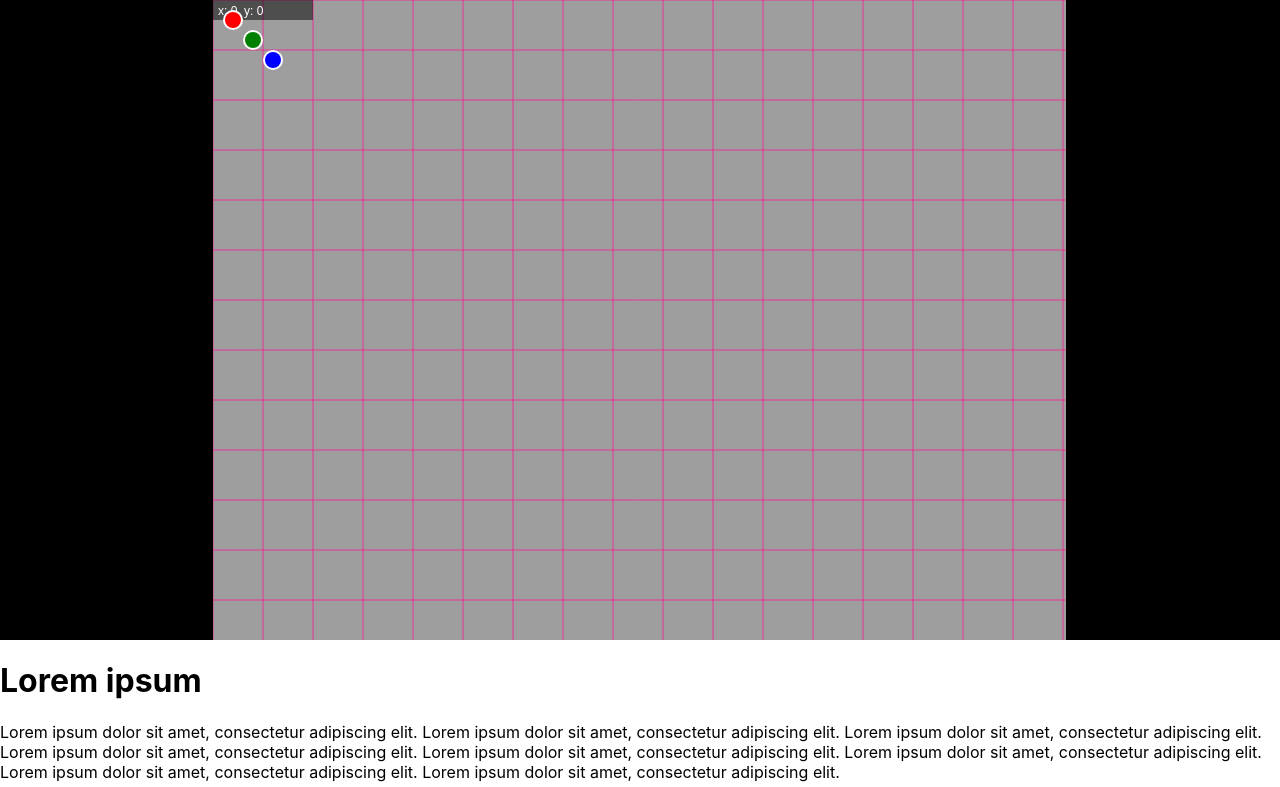
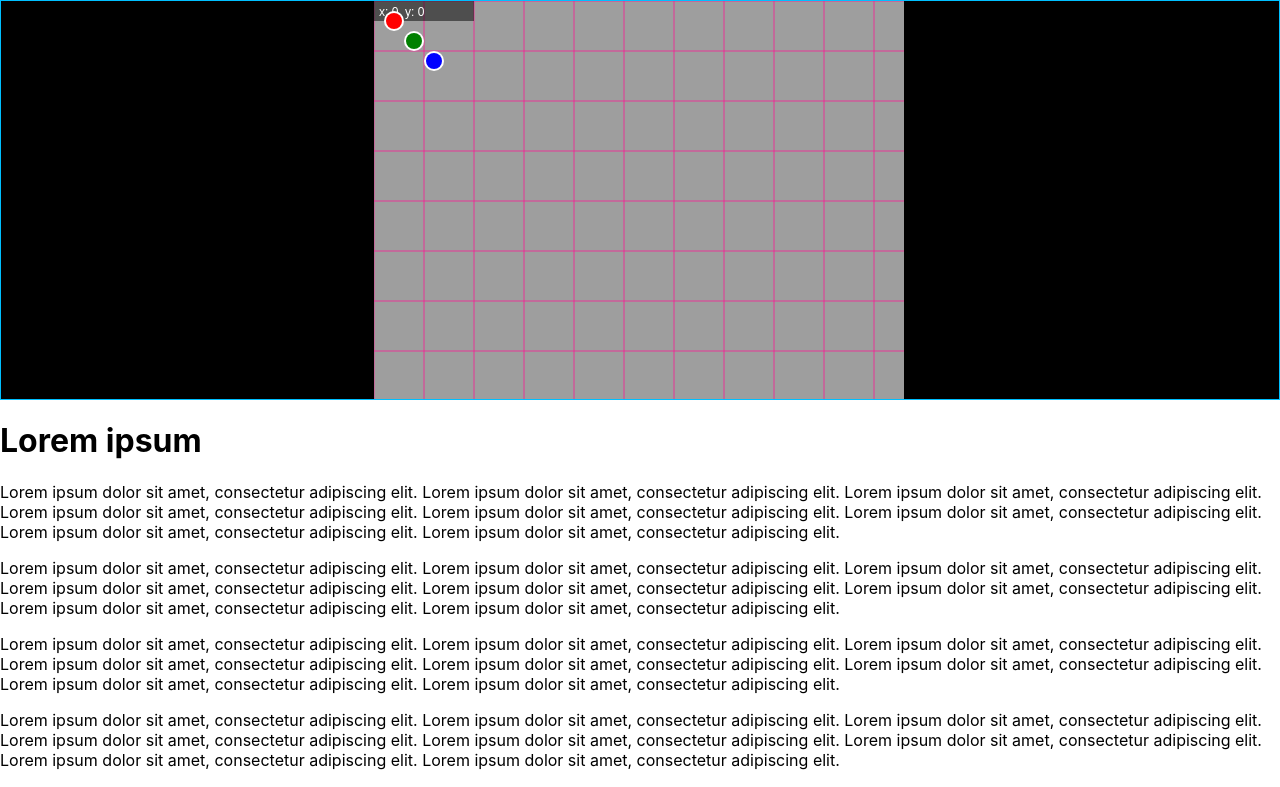
Before and after one commit to Xaxis/react-canvas, a React (Create React App) app: page / in a window 1280 px wide. Shown: the top 787 px of the page. Built offline with nearby package versions, Linux system fonts and the light colour scheme; the HTML template or start-up script is replaced by a standard one.

Commit message:
Restructured image scaling to maximize screen equity while maintaining aspect ratios with the assumption of a fixed height container around the canvas

```diff
--- a/public/index.html
+++ b/public/index.html
@@ -3,7 +3,7 @@
   <head>
     <meta charset="utf-8" />
     <link rel="icon" href="data:,">
-    <meta name="viewport" content="width=device-width, initial-scale=1" />
+    <meta name="viewport" content="width=device-width, initial-scale=1.0, minimum-scale=1.0">
     <meta
       name="description"
       content="A simple canvas dot selector hook and component for React."
--- a/src/index.css
+++ b/src/index.css
@@ -1,3 +1,7 @@
+* {
+  box-sizing: border-box;
+}
+
 body {
   margin: 0;
   font-family: -apple-system, BlinkMacSystemFont, 'Segoe UI', 'Roboto', 'Oxygen',
@@ -5,6 +9,8 @@
     sans-serif;
   -webkit-font-smoothing: antialiased;
   -moz-osx-font-smoothing: grayscale;
+  height: 100vh;
+  min-height: 100vh;
 }
 
 code {
@@ -15,13 +21,14 @@
 div.App {
 }
 
-div.App > div.CanvasContainer  > canvas {
+div.App > div.CanvasContainer {
   display: flex;
   flex-direction: column;
   justify-content: center;
   align-items: center;
   width: 100%;
-  height: 600px;
+  height: 400px;
+  border: 1px solid deepskyblue;
 }
 
 div.App > div.CanvasContainer > canvas {
--- a/src/useCanvasDotSelector.jsx
+++ b/src/useCanvasDotSelector.jsx
@@ -297,10 +297,16 @@
             const canvasElmWidth = ctx.canvas.width / resizeScaleRatio.x
             const canvasElmHeight = ctx.canvas.height / resizeScaleRatio.y
 
-            // Scale image dimensions to fit canvas and maintain aspect ratio
-            const aspectRatio = bgImage.width / bgImage.height
-            const newImgWidth = canvasElmHeight * aspectRatio
-            const newImgHeight = canvasElmHeight
+            // Scale image dimensions to fit within the browser window width and maintain aspect ratio
+            let aspectRatio = bgImage.width / bgImage.height
+            let newImgWidth = canvasElmWidth
+            let newImgHeight = canvasElmWidth / aspectRatio
+
+            // Prevent image height from exceeding the canvas height
+            if (newImgHeight > canvasElmHeight) {
+                newImgWidth = canvasElmHeight * aspectRatio
+                newImgHeight = canvasElmHeight
+            }
 
             // Get coordinates of the centered bg image inside the canvas. These are used to track the offsets for the
             // start of the relative coordinate system
@@ -535,10 +541,23 @@
     useEffect(() => {
         if (Object.keys(trackingShapes).length) {
             const ctx = canvasRef.current.getContext('2d', { alpha: false })
+            const canvasElmWidth = ctx.canvas.width / resizeScaleRatio.x
             const canvasElmHeight = ctx.canvas.height / resizeScaleRatio.y
-            const aspectRatio = bgImage.width / bgImage.height
-            const newImgWidth = canvasElmHeight * aspectRatio
-            const newImgHeight = canvasElmHeight
+
+            // @todo - Switch aspect ratio calculation to use width instead of height
+            // const aspectRatio = bgImage.width / bgImage.height
+            // const newImgWidth = canvasElmHeight * aspectRatio
+            // const newImgHeight = canvasElmHeight
+
+            // Scale coordinates within canvas dimensions
+            let aspectRatio = bgImage.width / bgImage.height
+            let newImgWidth = canvasElmWidth
+            let newImgHeight = canvasElmWidth / aspectRatio
+            if (newImgHeight > canvasElmHeight) {
+                newImgWidth = canvasElmHeight * aspectRatio
+                newImgHeight = canvasElmHeight
+            }
+
             const newShapesObj = {}
             const newShapesArr = Object.entries(trackingShapes).map(([key, shape]) => {
                 newShapesObj[key] = {
```
